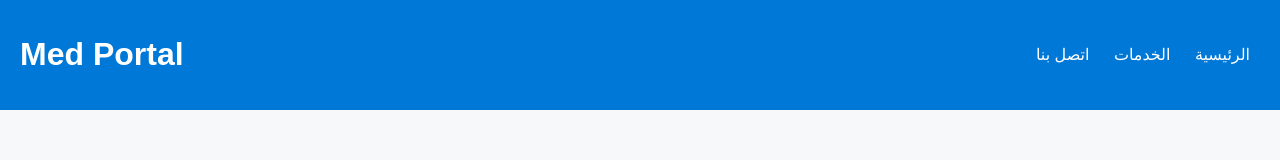
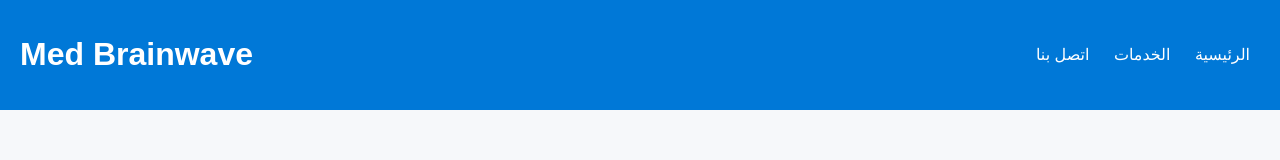
Before and after one commit to Nameless-king696/Med-Brainwave-3, a plain HTML site: page index.html in a window 1280 px wide. Shown: the top 160 px of the page. Drawn offline with Linux system fonts and the light colour scheme.

Commit message:
Update index.html

```diff
--- a/index.html
+++ b/index.html
@@ -9,7 +9,7 @@
 <body>
 
   <header>
-    <h1>Med Portal</h1>
+    <h1>Med Brainwave</h1>
     <nav>
       <a href="#home">الرئيسية</a>
       <a href="#services">الخدمات</a>
```
